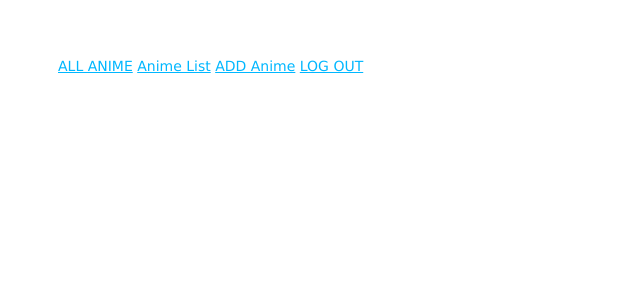
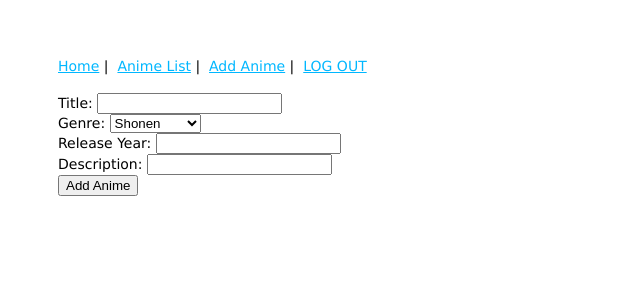
Before and after one commit to nicodrose/Super-Anime-List, a Node server app: template views/animes/new.ejs in a window 1280 px wide. Shown: the top 300 px of the page, without its empty margins (0-640 px from the left). Run offline with Node 20, Linux system fonts and the light colour scheme; the template is opened without the code that fills it, so the values that code supplies are empty; the visitor is signed in with stand-in values (Sample User, id 1); some libraries are stand-ins or nearby versions.

Commit message:
Includes new anime functionality

```diff
--- a/controllers/animes.js
+++ b/controllers/animes.js
@@ -2,9 +2,14 @@ const Anime = require('../models/anime');
 
 module.exports = {
     index,
+    new: newAnime
 }
 
 async function index(req, res) {
     const animes = await Anime.find({});
     res.render('animes/index', { title: 'Anime List', animes});
 }
+
+function newAnime(req, res) {
+    res.render('animes/new', { title: 'Add Anime', errorMsg: '' });
+}
--- a/views/animes/index.ejs
+++ b/views/animes/index.ejs
@@ -7,6 +7,7 @@
             <th>Title</th>
             <th>Genre</th>
             <th>Release Year</th>
+            <th>Description</th>
         </tr>
     </thead>
     <tbody>
@@ -15,6 +16,7 @@
                 <td><%= a.title %></td>
                 <td><%= a.genre %></td>
                 <td><%= a.releaseYear %></td>
+                <td><%= a.description %></td>
                 <td>
                     <a href="/animes/<%= a._id%>">Details</a>
                 </td>
--- a/views/animes/new.ejs
+++ b/views/animes/new.ejs
@@ -1,6 +1,26 @@
 <%- include('../partials/header') %>
 
-
+<form action="/animes" method="POST">
+    <label>Title:
+        <input type="text" name="title">
+    </label><br>
+    <label>Genre:
+        <select name="genre">
+            <option value="Shonen">Shonen</option>
+            <option value="Seinen">Seinen</option>
+            <option value="Isekai">Isekai</option>
+            <option value="Mecha">Mecha</option>
+            <option value="Slice of Life">Slice of Life</option>
+        </select>
+    </label><br>
+    <label>Release Year:
+        <input type="text" name="releaseYear">
+    </label><br>
+    <label>Description:
+        <input type="text" name="description">
+    </label><br>
+    <button type="submit">Add Anime</button>
+</form>
 
 
 <%- include('../partials/footer') %>
--- a/views/partials/header.ejs
+++ b/views/partials/header.ejs
@@ -13,10 +13,10 @@
 
 <body>
     <nav>
-        <a href="/" <%- title === 'All Anime' ? 'class="active"' : '' %>>ALL ANIME</a>
-        <a href="/animes">Anime List</a>
+        <a href="/" <%- title === 'Home' ? 'class="active"' : '' %>>Home</a>&nbsp;|&nbsp;
+        <a href="/animes">Anime List</a>&nbsp;|&nbsp;
         <% if (user) { %>
-            <a href="/animes/new" <%- title === 'Add Anime' ? 'class="active"' : '' %>>ADD Anime</a>
+            <a href="/animes/new" <%- title === 'Add Anime' ? 'class="active"' : '' %>>Add Anime</a>&nbsp;|&nbsp;
           <a href="/logout">LOG OUT</a>
         <% } else { %>
           <a href="/auth/google" class="login">LOG IN&nbsp;<img src="https://i.imgur.com/FHjYyi0.png"></a>
```
Also changed, not shown: models/anime.js (+6 -6 lines), routes/animes.js (+4 -3 lines).
